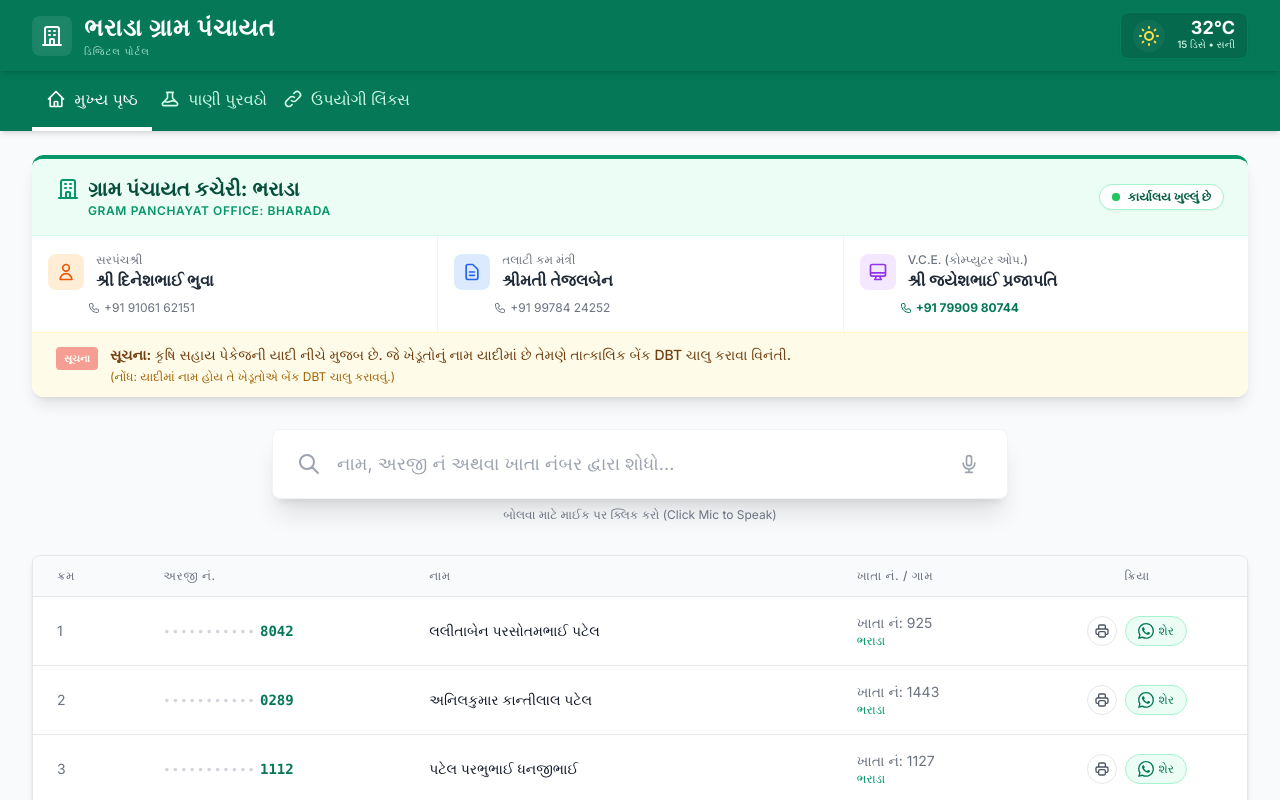
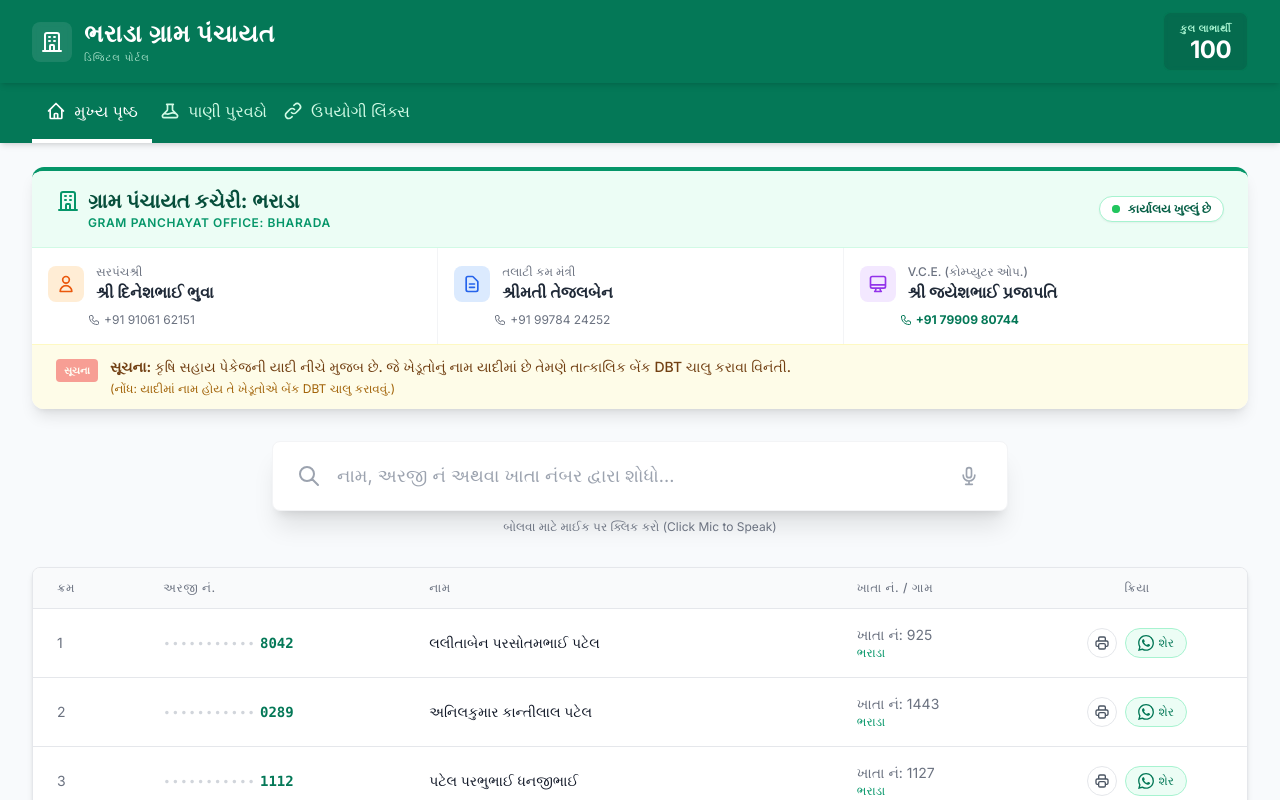
Before and after one commit to jayeshprajapati5858-hub/jayuinfo, a React (Vite) app: page / in a window 1280 px wide. Shown: the top 800 px of the page. Built offline with nearby package versions, Linux system fonts and the light colour scheme.

Commit message:
refactor: Remove weather widget from header
The weather widget was a mock element and is no longer relevant. This change removes it and restores the display of the total beneficiary count.

```diff
--- a/components/Header.tsx
+++ b/components/Header.tsx
@@ -5,9 +5,6 @@ interface HeaderProps {
 }
 
 const Header: React.FC<HeaderProps> = ({ totalCount }) => {
-  // Mock Weather Data for Header
-  const date = new Date().toLocaleDateString('gu-IN', { day: 'numeric', month: 'short' });
-
   return (
     <header className="bg-emerald-700 pt-3 pb-3 shadow-md relative z-40">
       <div className="max-w-7xl mx-auto px-4 sm:px-6 lg:px-8">
@@ -31,16 +28,11 @@ const Header: React.FC<HeaderProps> = ({ totalCount }) => {
             </div>
           </div>
 
-          {/* Compact Weather Widget (Replaces Total Beneficiaries) */}
-          <div className="bg-emerald-800/60 rounded-lg px-3 py-1.5 border border-emerald-600/50 backdrop-blur-sm flex items-center gap-3 shadow-sm hover:bg-emerald-800/80 transition-colors cursor-pointer" title="આજનું હવામાન (363310)">
-             <div className="text-yellow-300 bg-white/5 p-1 rounded-full">
-                <svg className="w-6 h-6 animate-spin-slow" fill="none" stroke="currentColor" viewBox="0 0 24 24"><path strokeLinecap="round" strokeLinejoin="round" strokeWidth="2" d="M12 3v1m0 16v1m9-9h-1M4 12H3m15.364 6.364l-.707-.707M6.343 6.343l-.707-.707m12.728 0l-.707.707M6.343 17.657l-.707.707M16 12a4 4 0 11-8 0 4 4 0 018 0z"></path></svg>
-             </div>
-             <div className="text-right">
-                <div className="flex items-center justify-end gap-1 text-white">
-                   <span className="font-bold text-lg leading-none">32°C</span>
-                </div>
-                <p className="text-[10px] text-emerald-100 font-medium whitespace-nowrap">{date} • સની</p>
+          {/* Right Side: Total Beneficiaries Count */}
+          <div className="text-right">
+             <div className="bg-emerald-800/50 rounded-lg px-4 py-2 border border-emerald-600/30 backdrop-blur-sm">
+                <p className="text-emerald-200 text-[10px] font-bold uppercase tracking-wider mb-0.5">કુલ લાભાર્થી</p>
+                <p className="text-white font-bold text-2xl leading-none tracking-tight">{totalCount}</p>
              </div>
           </div>
 
```
